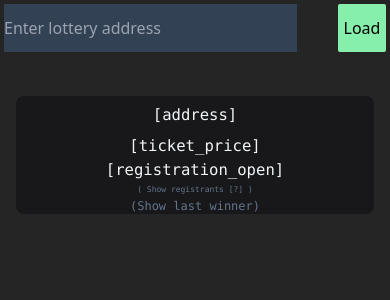
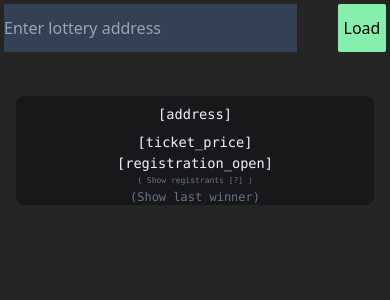
Before and after one commit to kryolite-crypto/kryolottery, a Svelte app: page / in a window 390 px wide. Shown: the top 300 px of the page. Built offline with nearby package versions, Linux system fonts and the light colour scheme.

Commit message:
The mobile friendlier update

```diff
--- a/src/App.svelte
+++ b/src/App.svelte
@@ -162,7 +162,7 @@
 
 <style>
   .scaletext {
-    font-size: min(4vw, 2em);
+    font-size: min(3.5vw, 2em);
   }
   #registrants_container {
     width: max(25vw, 200px);
```
